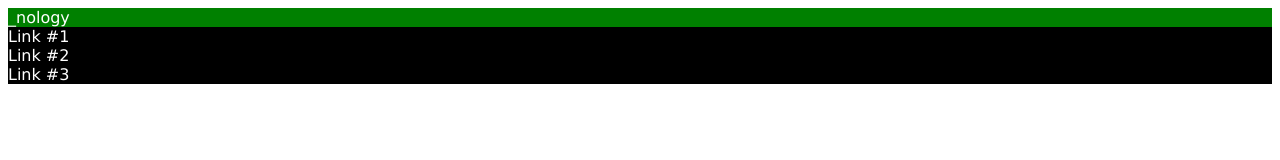
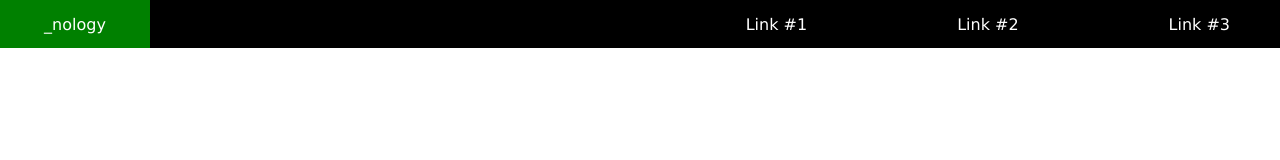
Before and after one commit to Big-Huw100/nology-coursework, a plain HTML site: page development/webdFundamentals/cssFlexbox/flexboxChallenge1/index.html in a window 1280 px wide. Drawn offline with Linux system fonts and the light colour scheme.

Commit message:
Positioned the nav bar

```diff
--- a/development/webdFundamentals/cssFlexbox/flexboxChallenge1/index.html
+++ b/development/webdFundamentals/cssFlexbox/flexboxChallenge1/index.html
@@ -9,8 +9,9 @@
 </head>
 <body>
 
+    <logo id="logo">_nology</logo>
+
     <nav>
-        <div id="logo">_nology</div>
         <div>Link #1</div>
         <div>Link #2</div>
         <div>Link #3</div>
--- a/development/webdFundamentals/cssFlexbox/flexboxChallenge1/styles.css
+++ b/development/webdFundamentals/cssFlexbox/flexboxChallenge1/styles.css
@@ -1,13 +1,34 @@
+* {
+    margin: 0;
+}
+
 nav {
     background-color: black;
+    display: flex;
+    justify-content: flex-end;
 }
 
 div {
     color: white;
     font-family: Verdana, Geneva, Tahoma, sans-serif;
     font-weight: 550;
+    height: 6vh;
+    display: flex;
+    justify-content: center;
+    align-items: center;
+    margin-left: 100px;
+    margin-right: 50px;
 }
 
 #logo {
     background-color: green;
+    color: white;
+    font-family: Verdana, Geneva, Tahoma, sans-serif;
+    font-weight: 550;
+    height: 6vh;
+    width: 150px;
+    display: flex;
+    justify-content: center;
+    align-items: center;
+    position: absolute;
 }
```
